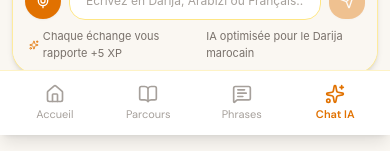
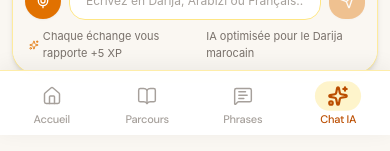
Before and after one commit to anoirqotbi87-debug/kenza, a Next.js app: page /chat in a window 390 px wide. Shown: the part 709-860 px from the top of the page. Built offline with nearby package versions, Linux system fonts and the light colour scheme; no server answers.

Commit message:
fix(ui): eliminate menu clutter with grid layout, active indicator pill and hide Next dev overlay

```diff
--- a/next.config.ts
+++ b/next.config.ts
@@ -63,7 +63,6 @@ const securityHeaders = [
 ];
 
 const nextConfig: NextConfig = {
-  devIndicators: false,
   outputFileTracingRoot: path.resolve(__dirname),
   turbopack: {
     root: path.resolve(__dirname),
--- a/src/app/globals.css
+++ b/src/app/globals.css
@@ -3,6 +3,16 @@
 
 @utility pb-safe {
   padding-bottom: env(safe-area-inset-bottom, 0px);
+}
+
+/* Extinction permanente de l'indicateur Next.js dev tools qui chevauche les boutons du menu en bas à gauche */
+nextjs-portal,
+[data-nextjs-dev-tools-indicator],
+[data-nextjs-toast],
+nextjs-portal * {
+  display: none !important;
+  visibility: hidden !important;
+  pointer-events: none !important;
 }
 
 :root {
--- a/src/components/navigation/BottomNav.tsx
+++ b/src/components/navigation/BottomNav.tsx
@@ -54,8 +54,11 @@ export function BottomNav({ currentView, onSelectView }: BottomNavProps = {}) {
   };
 
   return (
-    <nav className="fixed bottom-0 left-0 right-0 z-50 bg-white dark:bg-[#26211E] border-t border-amber-100 dark:border-amber-900/30 pb-safe shadow-lg">
-      <div className="flex justify-around items-center h-16 px-2 max-w-md mx-auto">
+    <nav
+      className="fixed bottom-0 left-0 right-0 z-50 md:hidden bg-white/95 dark:bg-[#1C1816]/95 backdrop-blur-md border-t border-amber-200/70 dark:border-amber-900/30 pb-safe shadow-[0_-4px_20px_rgba(0,0,0,0.06)]"
+      aria-label="Navigation principale mobile"
+    >
+      <div className="grid grid-cols-4 items-center h-16 max-w-md mx-auto px-1">
         {navItems.map((item) => {
           const Icon = item.icon;
           const isActive = isItemActive(item.href);
@@ -65,14 +68,29 @@ export function BottomNav({ currentView, onSelectView }: BottomNavProps = {}) {
               key={item.href}
               href={item.href}
               onClick={(e) => handleItemClick(e, item.href)}
-              className={`flex flex-col items-center justify-center w-full h-full transition-colors ${
+              aria-current={isActive ? 'page' : undefined}
+              className={`flex flex-col items-center justify-center h-full py-1 px-1 transition-all duration-150 select-none ${
                 isActive
-                  ? 'text-amber-600 dark:text-amber-400 font-semibold'
-                  : 'text-stone-400 hover:text-stone-600 dark:hover:text-stone-300'
+                  ? 'text-amber-700 dark:text-amber-400 font-bold'
+                  : 'text-stone-400 hover:text-stone-600 dark:text-stone-500 dark:hover:text-stone-300'
               }`}
             >
-              <Icon className="w-5 h-5 mb-1" />
-              <span className="text-[11px] leading-tight">{item.label}</span>
+              <div
+                className={`flex items-center justify-center w-11 h-7 rounded-full transition-all duration-150 ${
+                  isActive
+                    ? 'bg-amber-100/90 dark:bg-amber-900/40 text-amber-700 dark:text-amber-300 scale-105'
+                    : 'bg-transparent text-stone-400'
+                }`}
+              >
+                <Icon
+                  className={`w-5 h-5 transition-transform ${
+                    isActive ? 'stroke-[2.5]' : 'stroke-[1.75]'
+                  }`}
+                />
+              </div>
+              <span className="text-[11px] font-medium leading-none mt-1 tracking-tight">
+                {item.label}
+              </span>
             </Link>
           );
         })}
```
